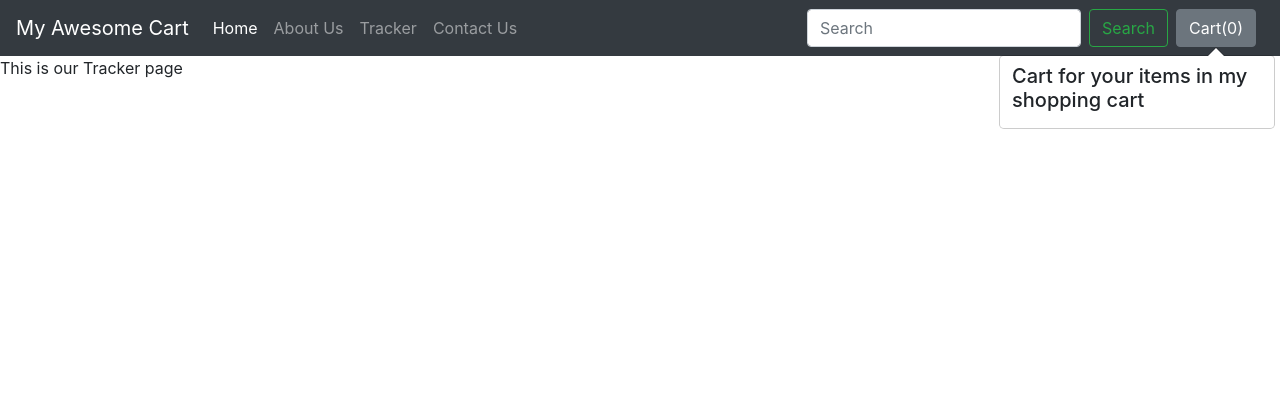
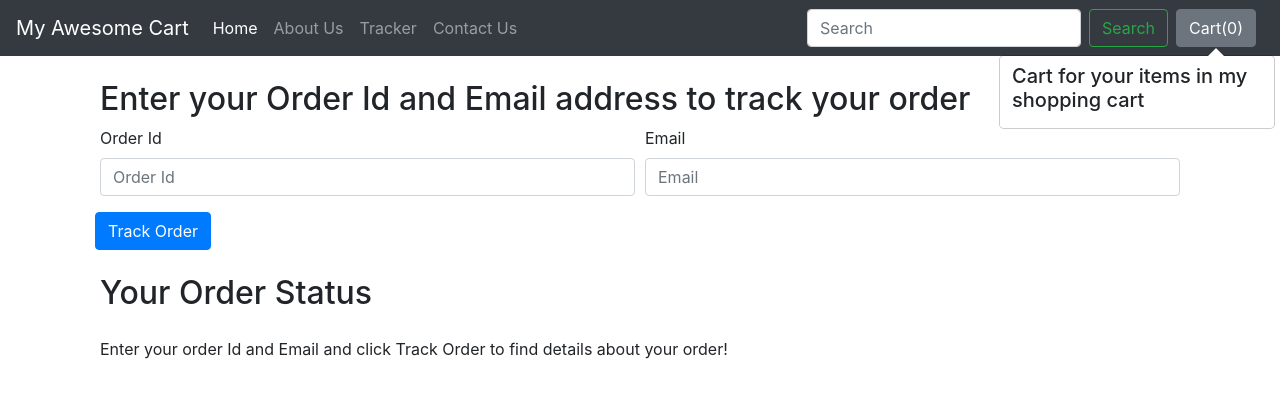
Before and after one commit to MdRizwan09/mac, a Django app: page /shop/tracker/ in a window 1280 px wide. Shown: the top 398 px of the page. Run offline with Django 5.2, Linux system fonts and the light colour scheme; some libraries are stand-ins or nearby versions.

Commit message:
Creating Order Tracker For Customers | Python Django Tutorials In Hindi #51

```diff
--- a/shop/admin.py
+++ b/shop/admin.py
@@ -1,6 +1,7 @@
 from django.contrib import admin
-from .models import Product, Contact, Orders
+from .models import Product, Contact, Orders, OrderUpdate
 
 admin.site.register(Product)
 admin.site.register(Contact)
 admin.site.register(Orders)
+admin.site.register(OrderUpdate)
--- a/shop/templates/shop/basic.html
+++ b/shop/templates/shop/basic.html
@@ -54,8 +54,8 @@
 
         <!-- Optional JavaScript -->
         <!-- jQuery first, then Popper.js, then Bootstrap JS -->
-        <script src="https://code.jquery.com/jquery-3.3.1.slim.min.js"
-            integrity="sha384-q8i/X+965DzO0rT7abK41JStQIAqVgRVzpbzo5smXKp4YfRvH+8abtTE1Pi6jizo"
+        <script src="https://code.jquery.com/jquery-3.3.1.js"
+            integrity="sha256-2Kok7MbOyxpgUVvAk/HJ2jigOSYS2auK4Pfzbm7uH60="
             crossorigin="anonymous"></script>
         <script src="https://cdnjs.cloudflare.com/ajax/libs/popper.js/1.14.6/umd/popper.min.js"
             integrity="sha384-wHAiFfRlMFy6i5SRaxvfOCifBUQy1xHdJ/yoi7FRNXMRBu5WHdZYu1hA6ZOblgut"
--- a/shop/templates/shop/tracker.html
+++ b/shop/templates/shop/tracker.html
@@ -1,4 +1,67 @@
 {% extends 'shop/basic.html' %}
-
-{% block title %} Tracker - My Awesome Cart {% endblock %}
-{% block body %} This is our Tracker page {% endblock %}
+{% block title%} My Awesome Cart Tracker{% endblock %}
+{% block body %}
+<div class="container">
+    <div class="col my-4">
+        <h2>Enter your Order Id and Email address to track your order</h2>
+        <form method="post" action="#" id="trackerForm">{% csrf_token %}
+            <div class="form-row">
+                <div class="form-group col-md-6">
+                    <label for="inputname">Order Id</label>
+                    <input type="text" class="form-control" id="orderId" name="orderId" placeholder="Order Id">
+                </div>
+                <div class="form-group col-md-6">
+                    <label for="inputEmail4">Email</label>
+                    <input type="email" class="form-control" id="email" name="email" placeholder="Email">
+                </div>
+                <button type="submit" class="btn btn-primary">Track Order</button>
+            </div>
+    </div>
+    <div class="col my-4">
+        <h2>Your Order Status</h2>
+        <div class="my-4">
+            <ul class="list-group" id="items">
+            	Enter your order Id and Email and click Track Order to find details about your order!
+            </ul>
+        </div>
+    </div>
+</div>
+{% endblock %}
+{% block js %}
+<script>
+$('#trackerForm').submit(function(event) {
+    $('#items').empty();
+    var formData = {
+        'orderId': $('input[name=orderId]').val(),
+        'email': $('input[name=email]').val(),
+        'csrfmiddlewaretoken': $('input[name=csrfmiddlewaretoken]').val()
+    };
+    $.ajax({
+            type: 'POST',
+            url: '/shop/tracker/',
+            data: formData,
+            encode: true
+        })
+        .done(function(data) {
+            console.log(data)
+            updates = JSON.parse(data);
+            if (updates.length > 0 & updates != {}) {
+                for (i = 0; i < updates.length; i++) {
+                    let text = updates[i]['text'];
+                    let time = updates[i]['time'];
+                    mystr = `<li class="list-group-item d-flex justify-content-between align-items-center">
+                    ${text}
+                    <span class="badge badge-primary badge-pill">${time}</span>
+                </li>`
+                    $('#items').append(mystr);
+                }
+            } else {
+            	mystr = `<li class="list-group-item d-flex justify-content-between align-items-center">
+                    Sorry, We are not able to fetch this order id and email. Make sure to type correct order Id and email</li>`
+            	$('#items').append(mystr);
+            }
+        });
+    event.preventDefault();
+});
+</script>
+{% endblock %}
--- a/shop/views.py
+++ b/shop/views.py
@@ -1,18 +1,11 @@
 from django.shortcuts import render
 from django.shortcuts import HttpResponse
-from .models import Product, Contact, Orders
+from .models import Product, Contact, Orders, OrderUpdate
 from math import ceil
+import json
 
 # Create your views here.
 def index(request):
-    # products = Product.objects.all()
-    # n = len(products)
-    # nSlides = n//4 + ceil((n/4)-(n//4))
-    # params = {'no_of_slides':nSlides, 'range':range(1, nSlides), 'products':products}
-    # allProds = [[products, range(1, nSlides), nSlides],
-    #             [products, range(1, nSlides), nSlides]]
-    # params = {'allProds':allProds}
-
     allProds = []
     catprods = Product.objects.values('category', 'id')
     cats = {item['category'] for item in catprods}
@@ -24,8 +17,10 @@ def index(request):
     params = {'allProds':allProds}
     return render(request, "shop/index.html", params)
 
+
 def about(request):
     return render(request, "shop/about.html")
+
 
 def contact(request):
     if request.method == "POST":
@@ -40,11 +35,33 @@ def contact(request):
 
     return render(request, "shop/contact.html")
 
+
 def tracker(request):
-    return render(request, "shop/tracker.html")
+    if request.method=="POST":
+        orderId = request.POST.get('orderId', '')
+        email = request.POST.get('email', '')
+        try:
+            order = Orders.objects.filter(order_id=orderId, email=email)
+            if len(order)>0:
+                update = OrderUpdate.objects.filter(order_id=orderId)
+                updates = []
+                for item in update:
+                    updates.append({'text': item.update_desc, 'time': item.timestamp})
+                    response = json.dumps(updates, default=str)
+                return HttpResponse(response)
+            else:
+                return HttpResponse('{}')
+        except Exception as e:
+            return HttpResponse('{}')
+
+    return render(request, 'shop/tracker.html')
+
+
+
 
 def search(request):
     return render(request, "shop/search.html")
+
 
 def productView(request, myid):
     # Fetch the products using the id
@@ -52,6 +69,7 @@ def productView(request, myid):
     print(product)
 
     return render(request, "shop/productview.html", {'product':product[0]})
+
 
 def checkout(request):
     if request.method == "POST":
@@ -66,6 +84,10 @@ def checkout(request):
 
         order = Orders(item_json=item_json, name=name, email=email, address=address, city=city, state=state, zip_code=zip_code, phone=phone)
         order.save()
+
+        update = OrderUpdate(order_id=order.order_id, update_desc="The order has been placed. ")
+        update.save()
+
         thank = True
         id = order.order_id
         return render(request, 'shop/checkout.html', {'thank':thank, 'id':id})
```
Also changed, not shown: shop/models.py (+9 -0 lines).
